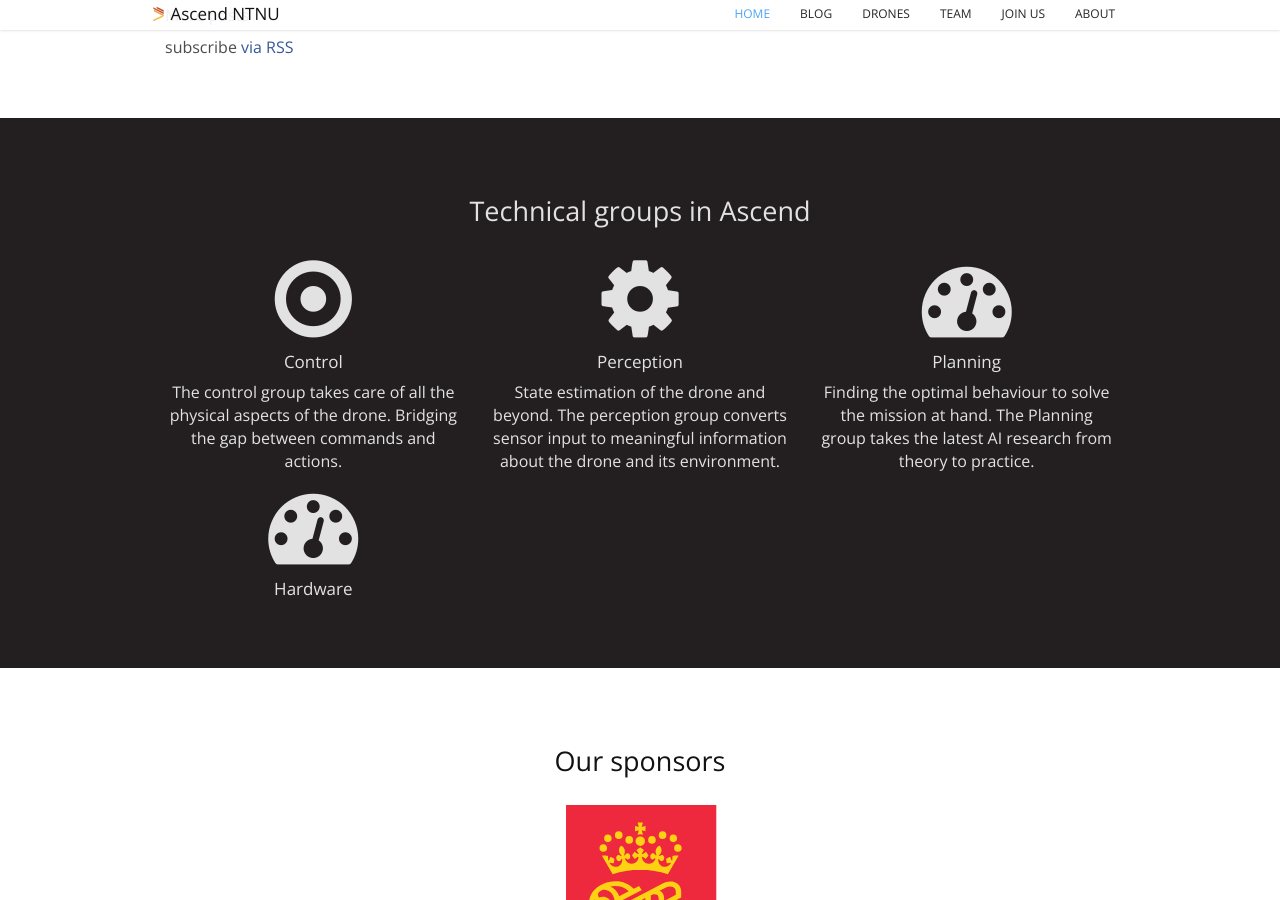
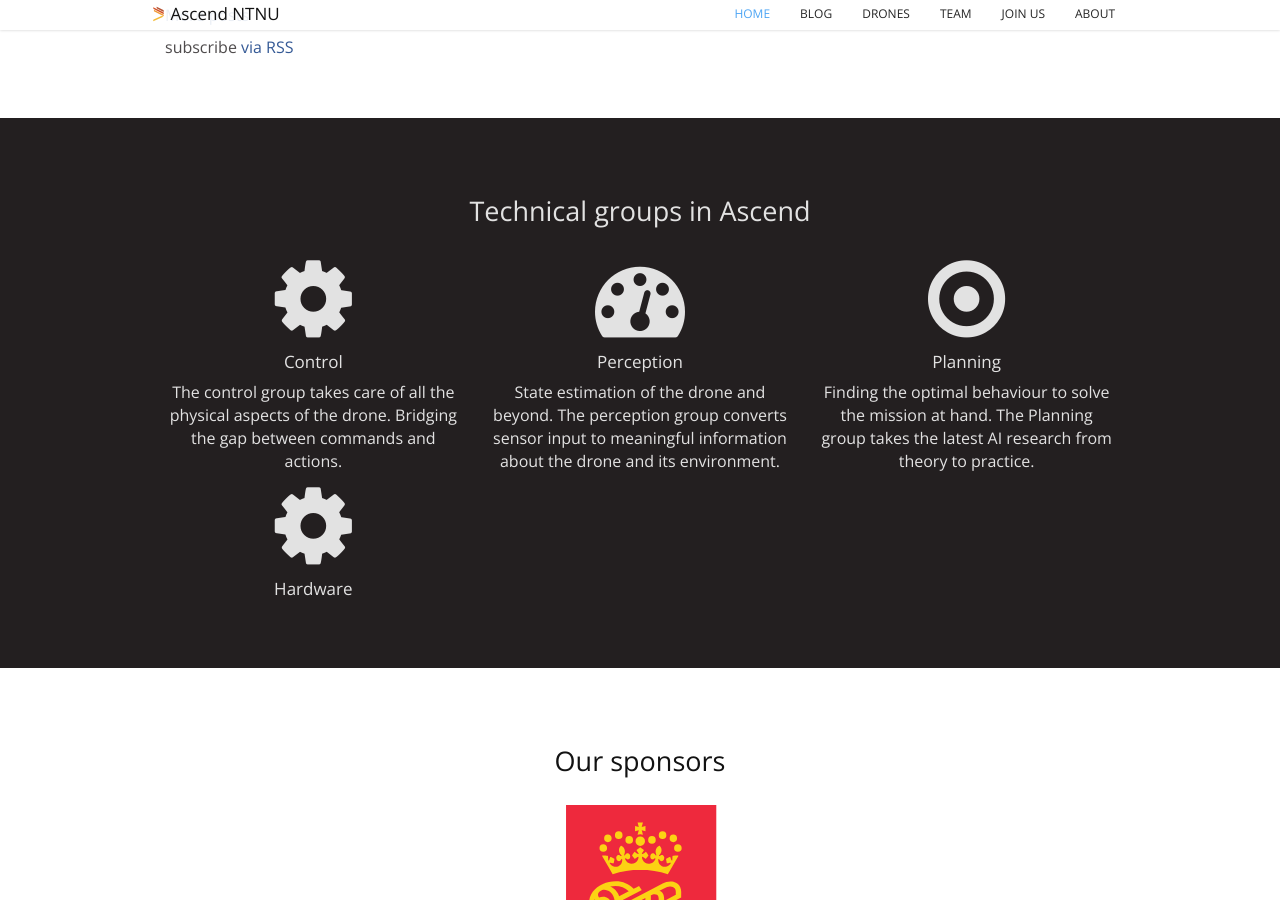
Before and after one commit to AscendNTNU/AscendNTNU.github.io, a Jekyll site: the page built from index.html, in a window 1280 px wide and 900 px high, scrolled down 2044 px. Built offline with Jekyll 4.4.1, drawn with Linux system fonts in a browser that asks for light colours.

Commit message:
Changed team icons in the homepage

```diff
--- a/index.html
+++ b/index.html
@@ -61,7 +61,7 @@
     <div class="row centered">
       <div class="col-lg-4" >
         <div class="align-center">
-          <i class="fa fa-dot-circle-o fa-5x"></i>
+          <i class="fa fa-cog fa-5x"></i>
           <h4 class="text-bold">Control</h4>
           <p>
             The control group takes care of all the physical aspects of the drone. Bridging the gap between commands and actions.
@@ -71,7 +71,7 @@
 
       <div class="col-lg-4" >
         <div class="align-center">
-          <i class="fa fa-cog fa-5x"></i>
+          <i class="fa fa-tachometer fa-5x"></i>
           <h4 class="text-bold">Perception</h4>
           <p>
             State estimation of the drone and beyond. The perception group converts sensor input to meaningful information about the drone and its environment.
@@ -81,7 +81,7 @@
 
       <div class="col-lg-4" >
         <div class="align-center">
-          <i class="fa fa-tachometer fa-5x"></i>
+          <i class="fa fa-dot-circle-o fa-5x"></i>
           <h4 class="text-bold">Planning</h4>
           <p>
             Finding the optimal behaviour to solve the mission at hand. The Planning group takes the latest AI research from theory to practice.
@@ -92,7 +92,7 @@
 
       <div class="col-lg-4" >
         <div class="align-center">
-          <i class="fa fa-tachometer fa-5x"></i>
+          <i class="fa fa-cog fa-5x"></i>
           <h4 class="text-bold">Hardware</h4>
           <p>
 
```
